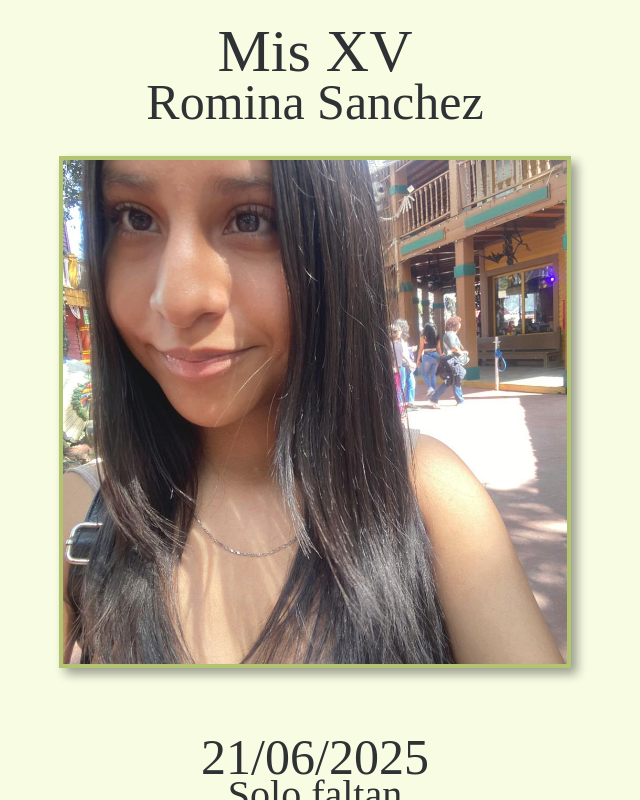
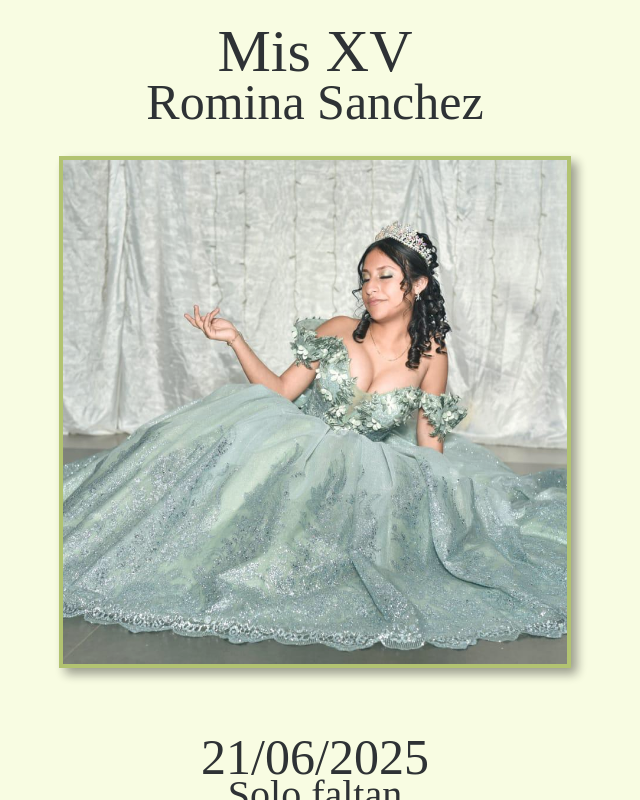
Before and after one commit to AdairKevin/InvitacionRomina21Jun, a plain HTML site: page Index.html in a window 1280 px wide. Both pictures are taken after a click on the picture 640 px from the left and 400 px from the top of the page. Shown: the whole page, without its empty margins (325-965 px from the left). Drawn offline with nearby package versions, Linux system fonts and the light colour scheme; a web font is replaced by a local one.

Commit message:
cambio de foto

```diff
--- a/Index.html
+++ b/Index.html
@@ -50,7 +50,7 @@
         <div class="container__foto">
           <div class="card__foto">
             <img
-              src="assets/portada1.jpeg"
+              src="assets/WhatsApp Image 2025-04-21 at 4.53.27 PM.jpeg"
               width="100%"
               height="100%"
               alt="portada"
@@ -152,6 +152,7 @@
           </div>
         </div>
 
+        <!--
         <div class="carrosel">
           <div id="carouselExampleIndicators" class="carousel slide">
             <div class="carousel-indicators">
@@ -231,6 +232,7 @@
             </button>
           </div>
         </div>
+        -->
 
         <section>
           <div class="intinerario"><p>Intinerario</p></div>
```
Also changed, not shown: assets/WhatsApp Image 2025-04-21 at 4.53.27 PM.jpeg (added).
